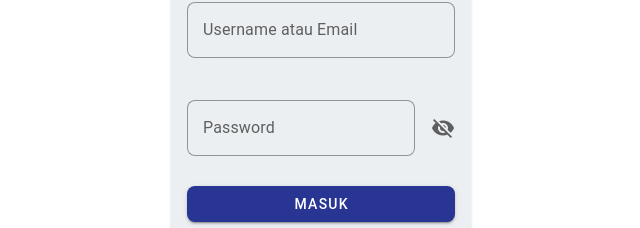
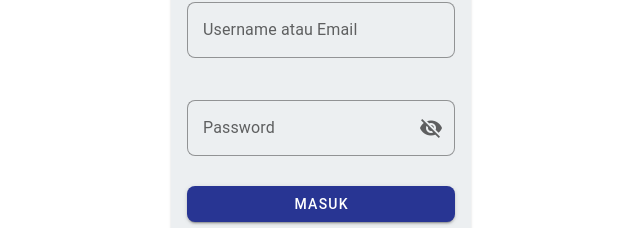
Before and after one commit to YudiHardiyanta/eform_frontend, a Vue app: page /login in a window 1280 px wide. Shown: the part 326-554 px from the top of the page, without its empty margins (319-959 px from the left). Built offline with nearby package versions, Linux system fonts and the light colour scheme; no server answers; a small style sheet from the web is missing.

Commit message:
perbaikan text

```diff
--- a/src/pages/login.vue
+++ b/src/pages/login.vue
@@ -21,8 +21,8 @@
                         <br>
                     <v-text-field clearable label="Password" variant="outlined" v-model="password"
                         :rules="passwordRules" rounded="lg" autocomplete="current-password"
-                        :append-icon="show1 ? 'mdi-eye' : 'mdi-eye-off'" :type="show1 ? 'text' : 'password'"
-                        @click:append="show1 = !show1" :error="!!passError"
+                        :append-inner-icon="show1 ? 'mdi-eye' : 'mdi-eye-off'" :type="show1 ? 'text' : 'password'"
+                        @click:append-inner="show1 = !show1" :error="!!passError"
                         :error-messages="passError"></v-text-field>
                     <v-btn :loading="loading" class="mt-2" text="Masuk" type="submit" block rounded="lg"
                         color="indigo-darken-3"></v-btn>
--- a/src/pages/pendataan.vue
+++ b/src/pages/pendataan.vue
@@ -78,7 +78,7 @@ const isEditing = shallowRef(false)
 const headers = [
     { title: 'Nama Desa', key: 'MDesa.nama', align: 'start' },
     { title: 'Kecamatan', key: 'MKec.nama', align: 'start' },
-    { title: 'Actions', key: 'actions', align: 'end', sortable: false },
+    { title: 'Aksi', key: 'actions', align: 'end', sortable: false },
 ]
 
 const params = ref({
```
